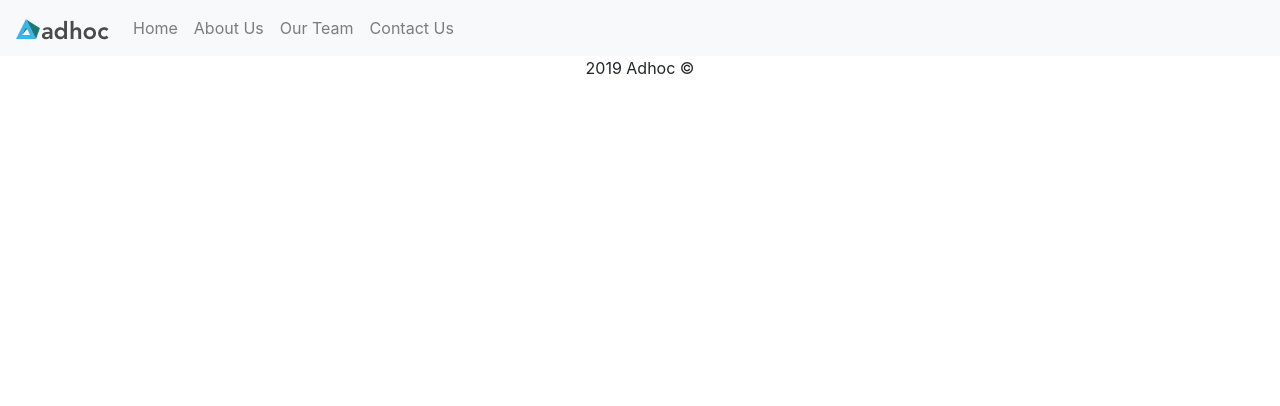
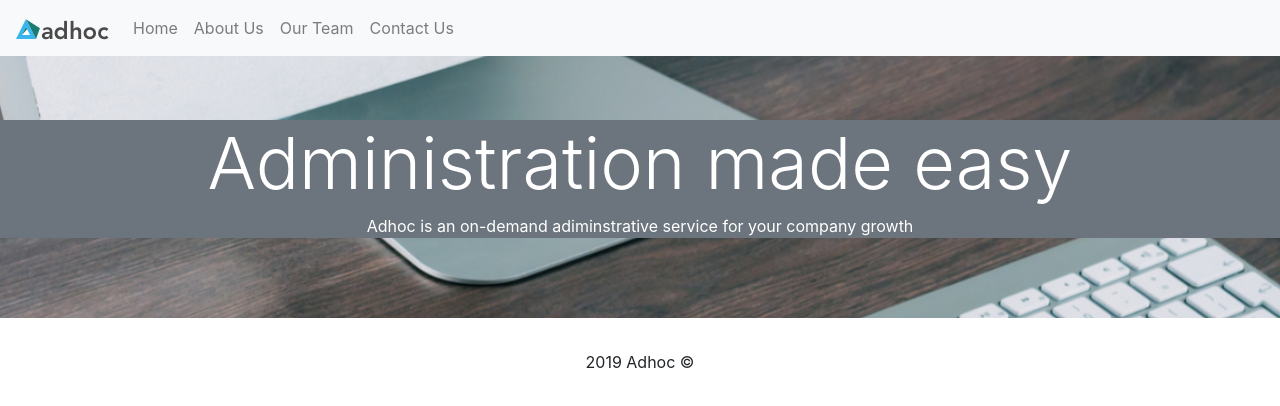
Before and after one commit to MohamedAmineC/adhoc, a plain HTML site: page index.html in a window 1280 px wide. Drawn offline with nearby package versions, Linux system fonts and the light colour scheme.

Commit message:
jumbotron component + 1st row structure HTML

```diff
--- a/index.html
+++ b/index.html
@@ -7,6 +7,7 @@
         <title>Addhoc</title>
         <link rel="stylesheet" href="https://stackpath.bootstrapcdn.com/bootstrap/4.2.1/css/bootstrap.min.css" integrity="sha384-GJzZqFGwb1QTTN6wy59ffF1BuGJpLSa9DkKMp0DgiMDm4iYMj70gZWKYbI706tWS" crossorigin="anonymous">
         <link rel="shortcut icon" href="./ressources/images/logo.png" type="image/x-icon">
+        <link rel="stylesheet" href="./ressources/CSS/style.css">
     </head>
     <body>
         <!-- Navbar component-->
@@ -28,6 +29,12 @@
             </div>
         </nav>
         <!--Jumbotron component-->
+        <div class="jumbotron jumbotron-fluid align-content-center">
+            <div class="bg-secondary text-center text-white w-100">
+                <h1 class="display-3">Administration made easy</h1>
+                <p>Adhoc is an on-demand adiminstrative service for your company growth</p>
+            </div>
+        </div>
         <!-- Container component-->
         <!--footer component-->
         <footer>
--- /dev/null
+++ b/ressources/CSS/style.css
@@ -0,0 +1,7 @@
+.jumbotron{
+    background-image: url('../images/jumbotron.webp');
+    background-position: top;
+    background-repeat: no-repeat;
+    background-size: cover;
+    background-attachment: fixed;
+}
```
